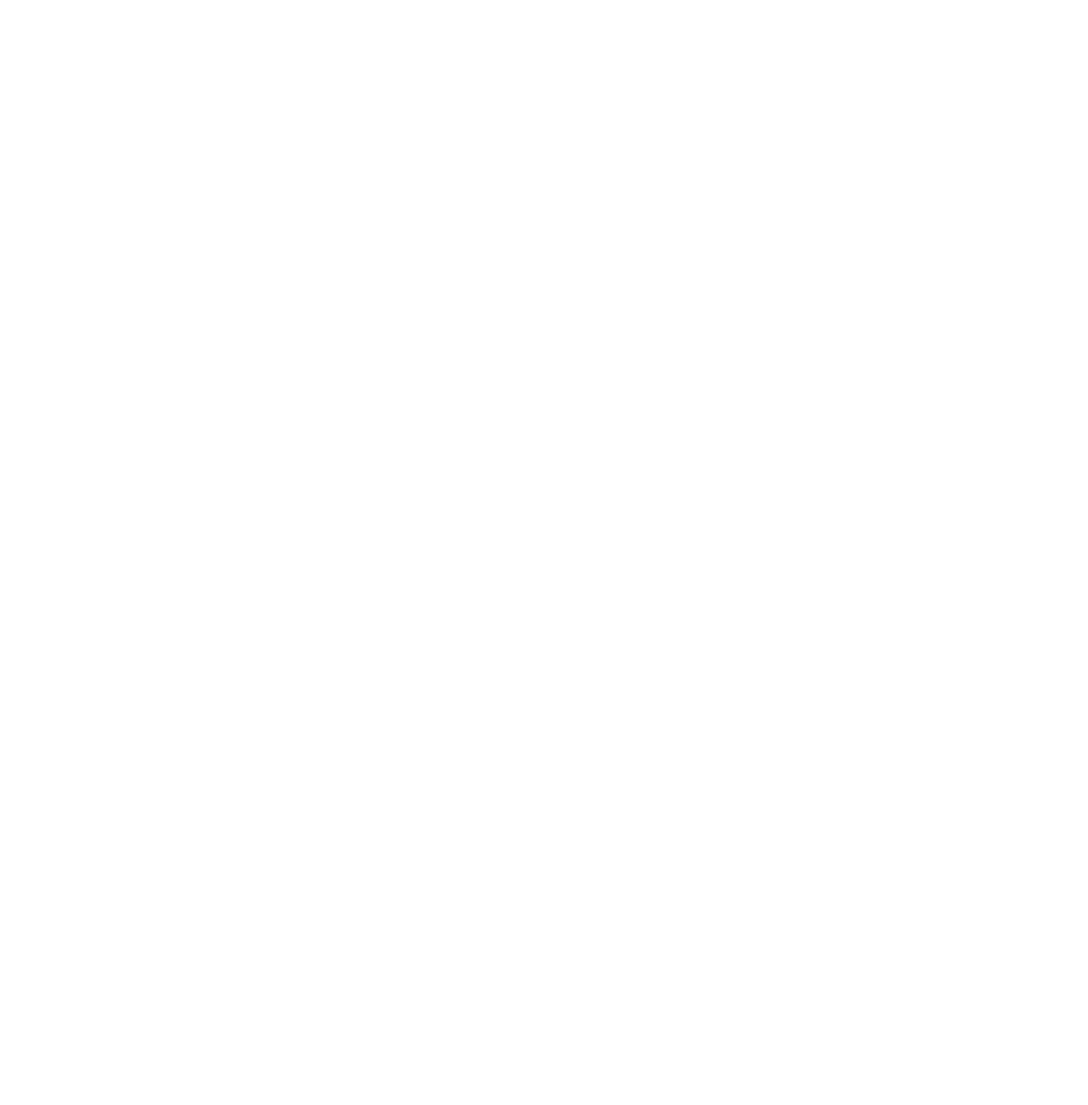
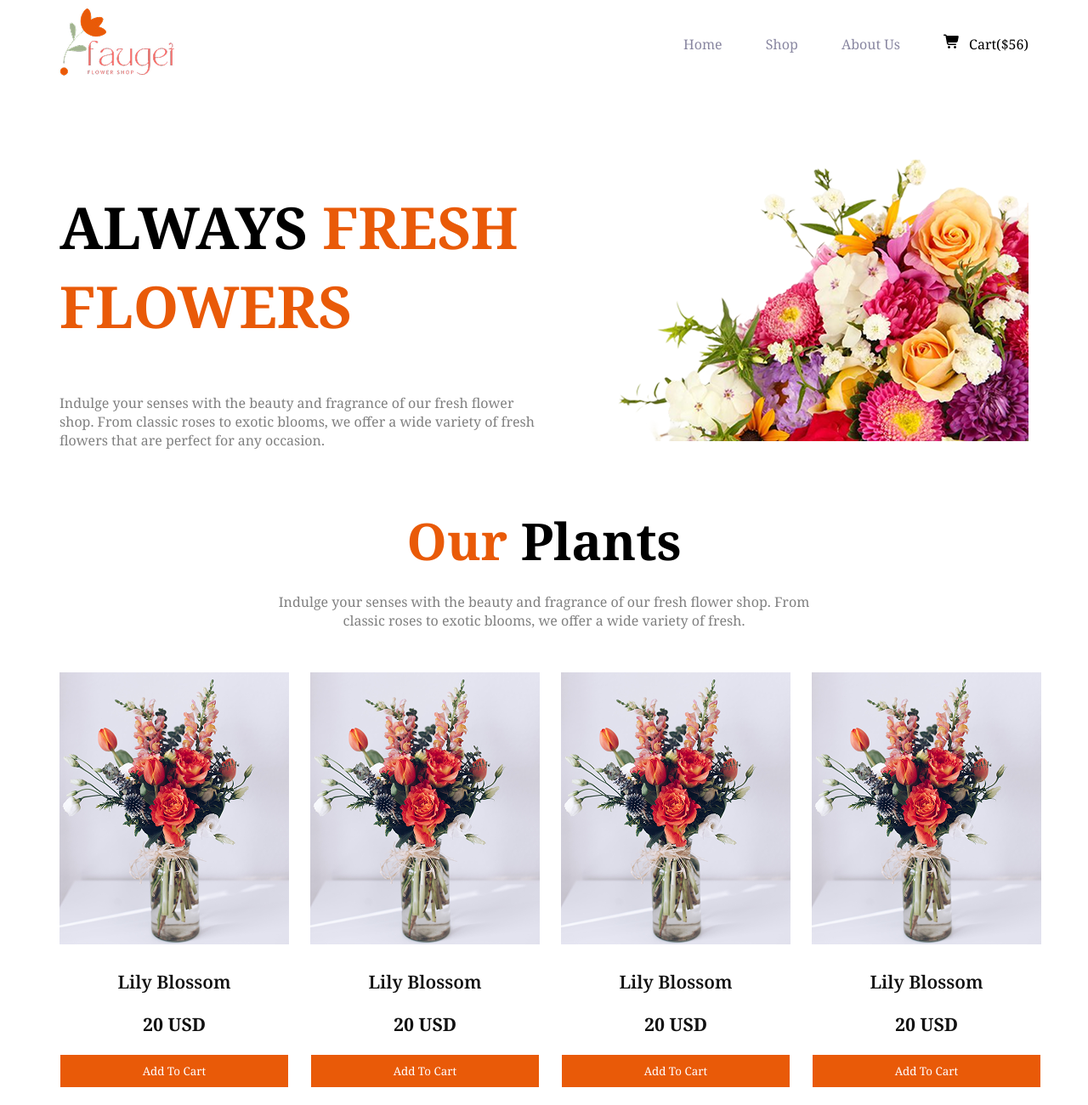
Before and after one commit to saikatse85/B12-A02-Responsive-Flowers-web, a plain HTML site: page index.html in a window 1280 px wide. Shown: the top 1300 px of the page at 85% size. Before the commit the page ends 800 px from the top, so only its background shows below. Drawn offline with Linux system fonts and the light colour scheme.

Commit message:
added card and banner

```diff
--- a/index.html
+++ b/index.html
@@ -6,13 +6,94 @@
     <title>Responsive Flower</title>
     <link rel="stylesheet" href="https://cdnjs.cloudflare.com/ajax/libs/font-awesome/7.0.0/css/all.min.css"/>
     <link rel="stylesheet" href="styles/style.css">
+    <link href="https://fonts.googleapis.com/css2?family=Noto+Serif:ital,wght@0,100..900;1,100..900&display=swap" rel="stylesheet">
 </head>
 <body>
-    <header>
+    <header class="header">
+        <nav class="navbar flex width">
+            <div class="logo">
+                <img src="assets/logo.png" alt="">
+            </div>
+            <ul class="menu flex">
+                <li><a href="">Home</a></li>
+                <li><a href="">Shop</a></li>
+                <li><a href="">About Us</a></li>
+                <i class="fa-solid fa-cart-shopping"></i> <span class="cart"> Cart($56)</span>
+            </ul>
+        </nav>
+        <div class="banner flex width">
+            <div class="banner-title-description">
+                <h2 class="banner-title">
+                    ALWAYS <span class="primary-color">FRESH FLOWERS</span>
+                </h2>
+                <p class="banner-description secondary-color">
+                    Indulge your senses with the beauty and fragrance of our fresh flower shop. From classic roses to exotic blooms, we offer a wide variety of fresh flowers that are perfect for any occasion.
+                </p>
+            </div>
+            <div class="banner-img">
+                <img src="assets/hero-flower.png" alt="">
 
+            </div>
+        </div>
     </header>
+    <!-- main section start -->
     <main>
-
+        <section class="card-container width">
+            <div class="card-title-description">
+                <h1 class="card-title"><span class="primary-color">Our</span>  Plants</h1>
+                <p class="card-description secondary-color">Indulge your senses with the beauty and fragrance of our fresh flower shop. From classic roses to exotic blooms, we offer a wide variety of fresh.</p>
+            </div>
+            <div class="cards grid">
+                <div class="card">
+                    <img src="assets/sample-flower-image.png" alt="">
+                    <p class="flower-name">Lily Blossom</p>
+                    <p class="price">20 USD</p>
+                    <button class="card-btn">Add To Cart</button>
+                </div>
+                <div class="card">
+                    <img src="assets/sample-flower-image.png" alt="">
+                    <p class="flower-name">Lily Blossom</p>
+                    <p class="price">20 USD</p>
+                    <button class="card-btn">Add To Cart</button>
+                </div>
+                <div class="card">
+                    <img src="assets/sample-flower-image.png" alt="">
+                    <p class="flower-name">Lily Blossom</p>
+                    <p class="price">20 USD</p>
+                    <button class="card-btn">Add To Cart</button>
+                </div>
+                <div class="card">
+                    <img src="assets/sample-flower-image.png" alt="">
+                    <p class="flower-name">Lily Blossom</p>
+                    <p class="price">20 USD</p>
+                    <button class="card-btn">Add To Cart</button>
+                </div>
+                <div class="card">
+                    <img src="assets/sample-flower-image.png" alt="">
+                    <p class="flower-name">Lily Blossom</p>
+                    <p class="price">20 USD</p>
+                    <button class="card-btn">Add To Cart</button>
+                </div>
+                <div class="card">
+                    <img src="assets/sample-flower-image.png" alt="">
+                    <p class="flower-name">Lily Blossom</p>
+                    <p class="price">20 USD</p>
+                    <button class="card-btn">Add To Cart</button>
+                </div>
+                <div class="card">
+                    <img src="assets/sample-flower-image.png" alt="">
+                    <p class="flower-name">Lily Blossom</p>
+                    <p class="price">20 USD</p>
+                    <button class="card-btn">Add To Cart</button>
+                </div>
+                <div class="card">
+                    <img src="assets/sample-flower-image.png" alt="">
+                    <p class="flower-name">Lily Blossom</p>
+                    <p class="price">20 USD</p>
+                    <button class="card-btn">Add To Cart</button>
+                </div>
+            </div>
+        </section>
     </main>
     <footer>
 
--- a/styles/style.css
+++ b/styles/style.css
@@ -0,0 +1,110 @@
+*{
+    font-family:"Noto Serif", serif;
+}
+/* shared styles */
+.flex{
+    display: flex;
+}
+.grid{
+    display: grid;
+}
+.width{
+    max-width: 1140px;
+    margin: 0 auto;
+}
+.primary-color{
+    color: #E95A08;
+}
+.secondary-color{
+    color: rgba(0, 0, 0, 0.5);
+}
+.flower-name{
+    font-weight: 600;
+    font-size: 1.33rem;
+    color: #111111;
+}
+.price{
+    font-weight: 700;
+    font-size: 1.33rem;
+    color: #111111;
+}
+.card-btn{
+    background-color: #E95A08;
+    border: none;
+    padding: 10px 97px;
+    color: #FFFFFF;
+}
+/* navbar sections */
+.navbar{
+    margin: 0 auto;
+    justify-items: center;
+    align-items: center;
+    justify-content: space-between;
+}
+.menu li{
+    list-style: none;
+    padding-right: 4vw;
+}
+.menu li a{
+    text-decoration: none;
+    color: #8987A1;
+}
+.cart{
+    padding-left: 10px;
+}
+.menu li a:hover{
+    color: #000000;
+}
+
+/* banner sections */
+.banner{
+    margin-top: 4.25rem;
+}
+.banner-title-description{
+    max-width: 570px;
+}
+.banner-title{
+    font-weight: 700;
+    font-size: 4.25rem;
+}
+.banner-img{
+    margin: 0 auto;
+    max-width: 570px;
+}
+
+/* card sections */
+.card-title-description{
+    margin-top: 50px;
+}
+.card-title{
+    font-size: 3.75rem;
+    font-weight: 700;
+    text-align: center;
+    margin: 0 auto;
+}
+.card-description{
+    text-align: center;
+    margin: 0 auto;
+    margin-top: 20px;
+    max-width: 670px;
+}
+.cards{
+    margin-top: 50px;
+    grid-template-columns: repeat(4, 1fr);
+    gap: 25px;
+}
+.card{
+    justify-items: center;
+}
+
+@media screen and (max-width:576px){
+        .menu li{
+            visibility: hidden;
+        }
+        .banner{
+            flex-direction: column-reverse;
+        }
+        .cards{
+            grid-template-columns: repeat(2,1fr);
+        }
+}
```
Also changed, not shown: assets/logo.png (added).
